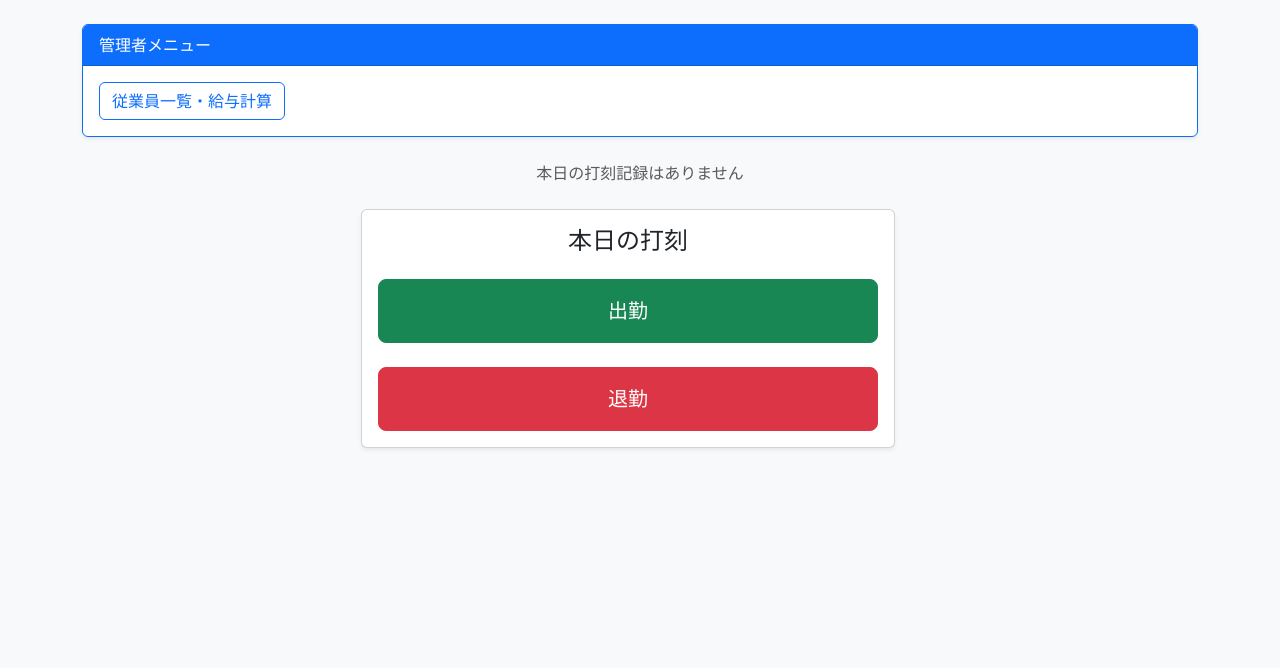
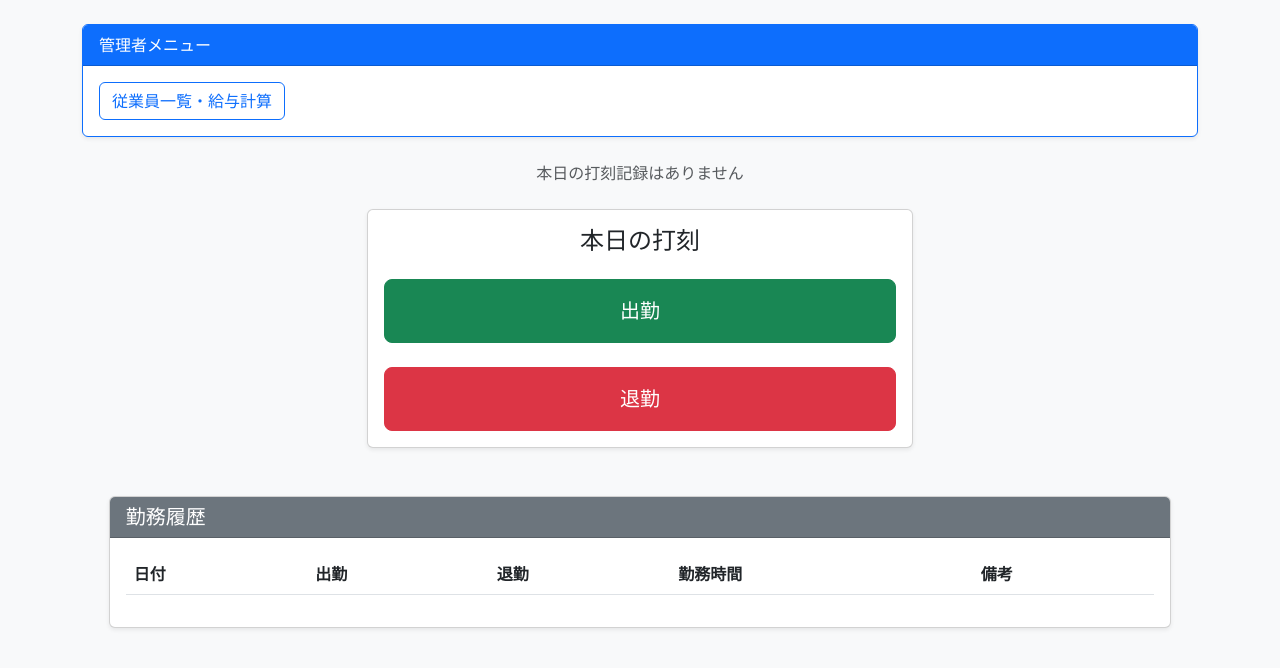
Before and after one commit to Mari714323/attendance-management-app, a Flask app: page / in a window 1280 px wide. Shown: the part 56-724 px from the top of the page. Run offline with Flask 3, Linux system fonts and the light colour scheme; the visitor is signed in with stand-in values (Sample User, id 1); lists and menus that the app fills with data are empty.

Commit message:
Add attendance history table and duration calculation

```diff
--- a/app.py
+++ b/app.py
@@ -29,6 +29,15 @@ class Attendance(db.Model):
     end_time = db.Column(db.DateTime)
     break_minutes = db.Column(db.Integer, default=0)
     note = db.Column(db.Text)
+    def get_duration(self):
+        if self.start_time and self.end_time:
+            # 退勤時間から出勤時間を引く
+            duration = self.end_time - self.start_time
+            # 秒単位で合計時間を出し、時間に変換（3600秒 = 1時間）
+            hours = duration.total_seconds() / 3600
+            # 小数点第2位までで丸める（例：8.50）
+            return f"{hours:.2f}"
+        return "0.00"
 
 # --- ここまでモデル定義 ---
 
@@ -42,14 +51,18 @@ def index():
     user_id = session['user_id']
     today = datetime.now().date()
 
-    # 今日の勤怠データをDBから取得してテンプレートに渡す
+    # 1. 今日の打刻データを取得（今のボタン表示用）
     attendance = Attendance.query.filter_by(user_id=user_id, date=today).first()
 
-    # app.py
+    # 2. 過去の全履歴を取得（履歴リスト表示用）
+    # .order_by(Attendance.date.desc()) を付けることで、新しい日付順に並べます
+    history = Attendance.query.filter_by(user_id=user_id).order_by(Attendance.date.desc()).all()
+
     return render_template('index.html',
-                       username=session.get('username'),
-                       role=session.get('role'),
-                       attendance=attendance) # ←ここが重要！
+                           username=session.get('username'),
+                           role=session.get('role'),
+                           attendance=attendance,
+                           history=history) # historyをHTMLに渡す
 
 @app.route('/punch', methods=['POST'])
 def punch():
--- a/templates/index.html
+++ b/templates/index.html
@@ -53,9 +53,6 @@
             <p class="text-muted text-center">本日の打刻記録はありません</p>
         {% endif %}
     </div>
-
-    <div class="row">
-
         <div class="row">
             <div class="col-md-6 offset-md-3">
                 <div class="card shadow-sm">
@@ -86,5 +83,39 @@
             </div>
         </div>
     </div>
+
+    <div class="row mt-5">
+        <div class="col-md-10 offset-md-1">
+            <div class="card shadow-sm">
+                <div class="card-header bg-secondary text-white">
+                    <h5 class="mb-0">勤務履歴</h5>
+                </div>
+                <div class="card-body">
+                    <table class="table table-hover">
+                        <thead>
+                            <tr>
+                                <th>日付</th>
+                                <th>出勤</th>
+                                <th>退勤</th>
+                                <th>勤務時間</th>
+                                <th>備考</th>
+                            </tr>
+                        </thead>
+                        <tbody>
+                            {% for record in history %}
+                            <tr>
+                                <td>{{ record.date.strftime('%Y/%m/%d') }}</td>
+                                <td>{{ record.start_time.strftime('%H:%M') if record.start_time else '--:--' }}</td>
+                                <td>{{ record.end_time.strftime('%H:%M') if record.end_time else '--:--' }}</td>
+                                <td>{{ record.get_duration() }} 時間</td>
+                                <td>{{ record.note if record.note else '' }}</td>
+                            </tr>
+                            {% endfor %}
+                        </tbody>
+                    </table>
+                </div>
+            </div>
+        </div>
+    </div>
 </body>
 </html>
```
